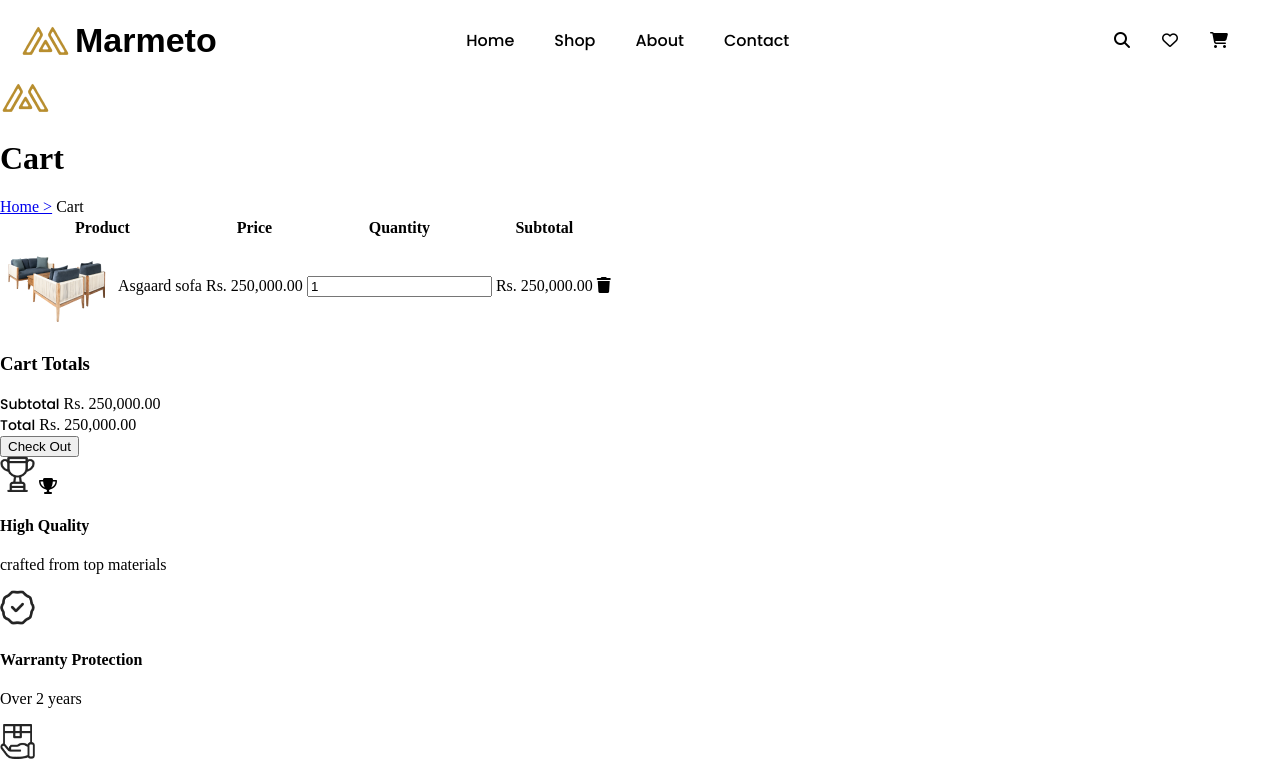
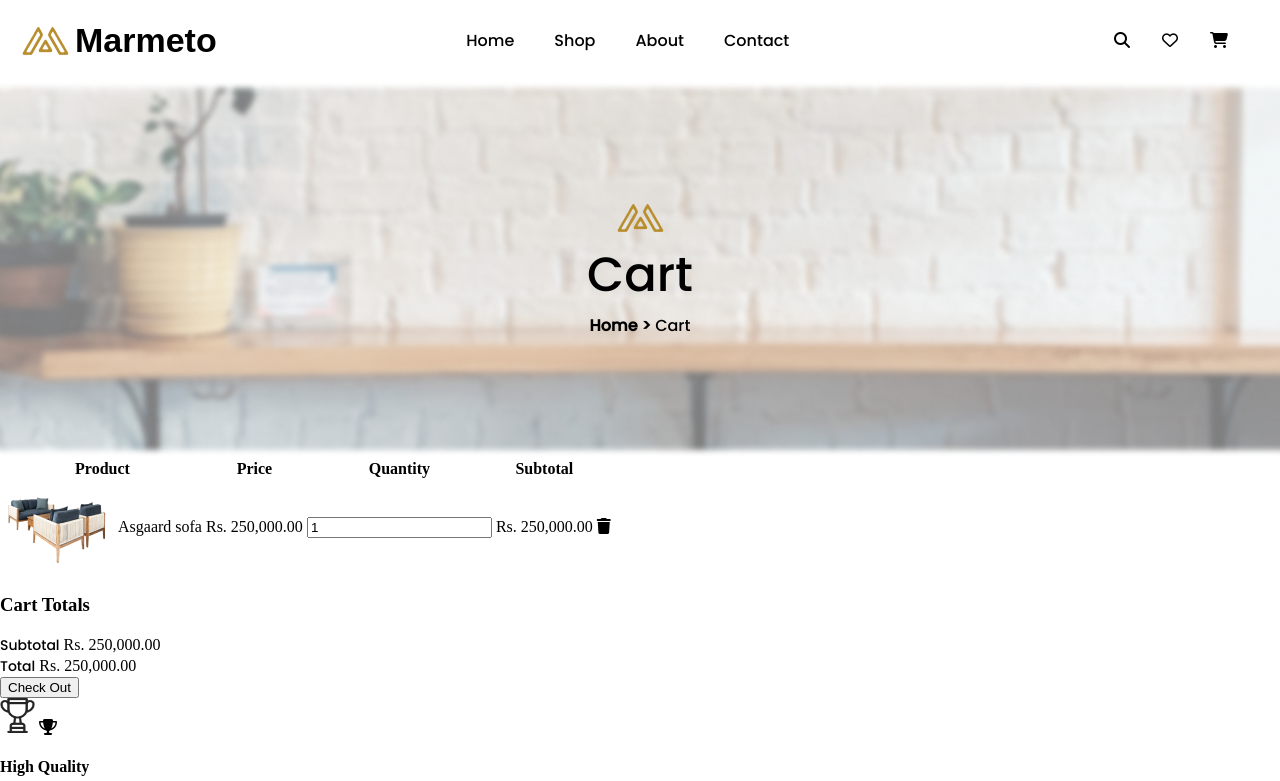
Before and after one commit to DEV-Gitanjali/ResponsiveCart-Page, a plain HTML site: page index.html in a window 1280 px wide. Shown: the top 781 px of the page. Drawn offline with Linux system fonts and the light colour scheme.

Commit message:
this  styling code for header content text area

```diff
--- a/style.css
+++ b/style.css
@@ -82,3 +82,58 @@ nav ul{
     gap: 2em;
     display: flex;
   }
+
+  .header-content {
+    background-image: url('images/Rectangle 1.png');
+    background-size: cover;
+    background-position: center;
+    background-repeat: no-repeat;
+    height: 376px;
+    width: 100%;
+    max-width: 1440px;
+    margin: 0 auto;
+
+    /* Flexbox for centering */
+    display: flex;
+    justify-content: center;
+    align-items: center;
+    position: relative; /* Ensure the child element is properly positioned */
+  }
+
+  .header_text {
+    text-align: center;
+  }
+
+  breadcrumb {
+    margin-top: 10px;
+  }
+
+  .breadcrumb a {
+  color: #000000;
+  text-decoration: none;
+  font-family: Poppins;
+  font-size: 16px;
+  font-weight: bold;
+  line-height: 24px;
+  text-align: left;
+
+  }
+
+  .breadcrumb a:hover {
+    text-decoration: underline;
+  }
+
+  .breadcrumb span {
+   font-family: Poppins;
+  text-align: left;
+
+  }
+
+  .header_text h1 {
+  font-family: Poppins;
+  font-size: 48px;
+  font-weight: 500;
+  line-height: 10px;
+  text-align: left;
+
+  }
```
Also changed, not shown: images/background.jpeg (deleted).
